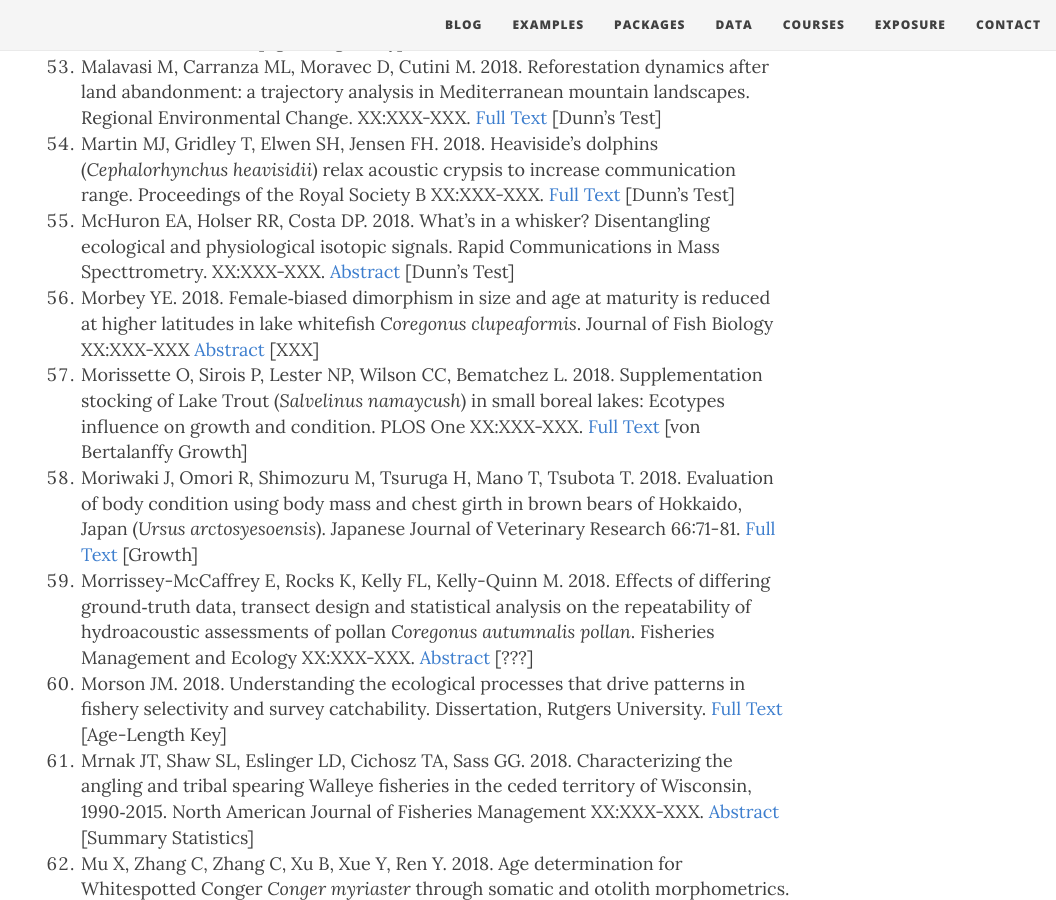
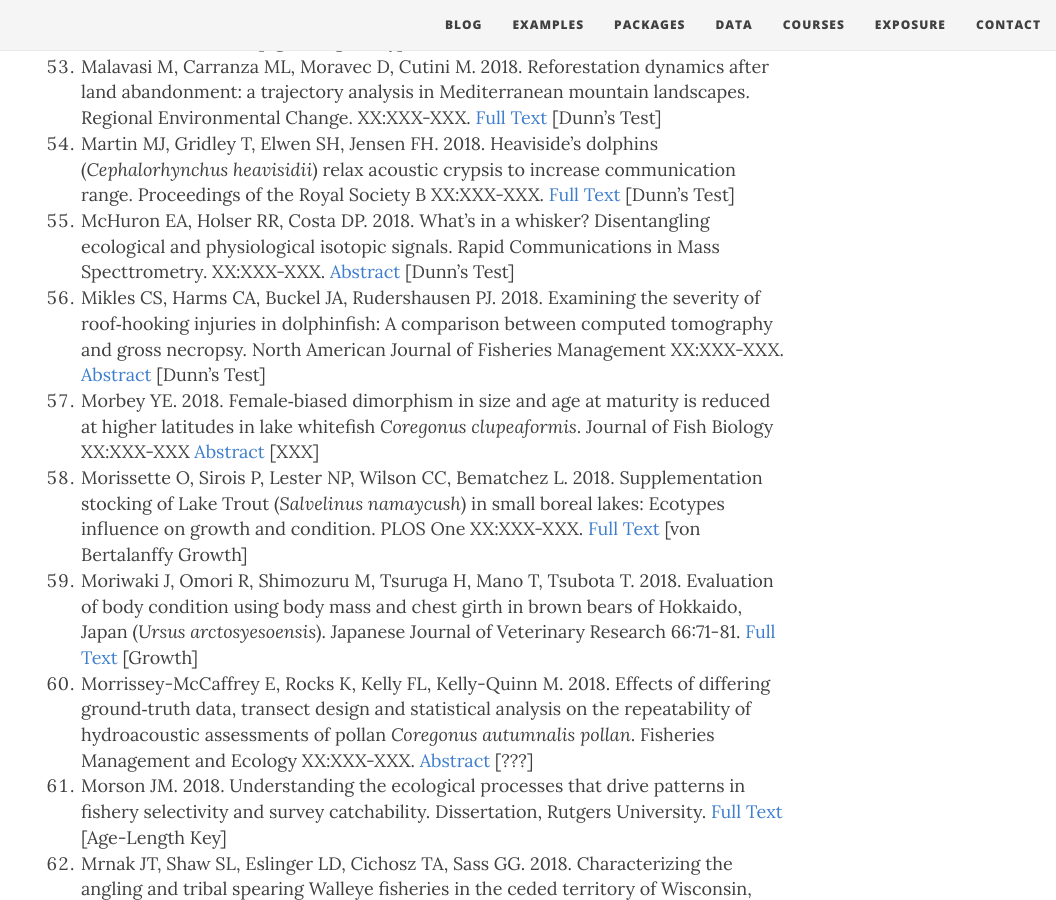
Before and after one commit to droglenc/fishR, a Jekyll site: the page built from exposure/exposure-citations18.md, in a window 1280 px wide and 900 px high, scrolled down 5125 px. Shown: the whole window, without its empty margins (224-1280 px from the left). Built offline with Jekyll 4.4.1, drawn with Linux system fonts in a browser that asks for light colours; nearby versions of some CDN libraries; some of the changed lines change nothing that is shown.

Commit message:
Update exposure-citations18.md

```diff
--- a/exposure/exposure-citations18.md
+++ b/exposure/exposure-citations18.md
@@ -5,7 +5,7 @@
 css: "/css/exposure-citation.css"
 ---
 
-The [**IFAR** book](http://derekogle.com/IFAR/), **fishR** website, or the **FSA** package were cited in the following <span id="contact-div">95</span> publications.
+The [**IFAR** book](http://derekogle.com/IFAR/), **fishR** website, or the **FSA** package were cited in the following <span id="contact-div">96</span> publications.
 
 1. Agbani PO, Kafoutchoni KM, Salako KV, Gbedomon RC, Kegbe AM, Karen H, Sinsin B. 2018. Traditional ecological knowledge-based assessment of threatened woody species and their potential substitutes in the Atakora mountain chain, a threatened hotspot of biodiversity in Northwestern Benin, West Africa. Journal of Ethnobiology and Ethnomedicine 14:21. [Full Text](https://ethnobiomed.biomedcentral.com/articles/10.1186/s13002-018-0219-6) [Dunn's Test]
 1. Anderson J, McDonald D, Bumguardner B, Olsen Z, Ferguson JW. 2018. Patterns of maturity, seasonal migration, and spawning of Atlantic Croaker in the western Gulf of Mexico. Gulf of Mexico Science 34:XXX-XXX. [Full Text](https://aquila.usm.edu/cgi/viewcontent.cgi?article=1598&context=goms) [Growth]
@@ -62,6 +62,7 @@
 1. Malavasi M, Carranza ML, Moravec D, Cutini M. 2018. Reforestation dynamics after land abandonment: a trajectory analysis in Mediterranean mountain landscapes. Regional Environmental Change. XX:XXX-XXX. [Full Text](https://www.researchgate.net/publication/325848394_Reforestation_dynamics_after_land_abandonment_a_trajectory_analysis_in_Mediterranean_mountain_landscapes) [Dunn's Test]
 1. Martin MJ, Gridley T, Elwen SH, Jensen FH. 2018. Heaviside's dolphins (*Cephalorhynchus heavisidii*) relax acoustic crypsis to increase communication range. Proceedings of the Royal Society B XX:XXX-XXX. [Full Text](http://rspb.royalsocietypublishing.org/content/285/1883/20181178) [Dunn's Test]
 1. McHuron EA, Holser RR, Costa DP. 2018. What's in a whisker? Disentangling ecological and physiological isotopic signals. Rapid Communications in Mass Specttrometry. XX:XXX-XXX. [Abstract](https://onlinelibrary.wiley.com/doi/abs/10.1002/rcm.8312) [Dunn's Test]
+1. Mikles CS, Harms CA, Buckel JA, Rudershausen PJ. 2018. Examining the severity of roof‐hooking injuries in dolphinfish: A comparison between computed tomography and gross necropsy. North American Journal of Fisheries Management XX:XXX-XXX. [Abstract](https://afspubs.onlinelibrary.wiley.com/doi/abs/10.1002/nafm.10252) [Dunn's Test]
 1. Morbey YE. 2018. Female‐biased dimorphism in size and age at maturity is reduced at higher latitudes in lake whitefish *Coregonus clupeaformis*. Journal of Fish Biology XX:XXX-XXX [Abstract](https://onlinelibrary.wiley.com/doi/abs/10.1111/jfb.13675) [XXX]
 1. Morissette O, Sirois P, Lester NP, Wilson CC, Bematchez L. 2018. Supplementation stocking of Lake Trout (*Salvelinus namaycush*) in small boreal lakes: Ecotypes influence on growth and condition. PLOS One XX:XXX-XXX. [Full Text](http://journals.plos.org/plosone/article?id=10.1371/journal.pone.0200599) [von Bertalanffy Growth]
 1. Moriwaki J, Omori R, Shimozuru M, Tsuruga H, Mano T, Tsubota T. 2018. Evaluation of body condition using body mass and chest girth in brown bears of Hokkaido, Japan (*Ursus arctosyesoensis*). Japanese Journal of Veterinary Research 66:71-81. [Full Text](https://eprints.lib.hokudai.ac.jp/dspace/bitstream/2115/70493/1/p071-081%20Toshio_Tsubota.pdf) [Growth]
```
